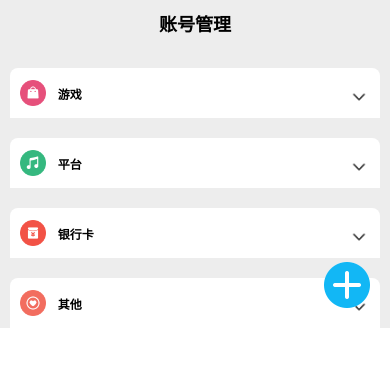
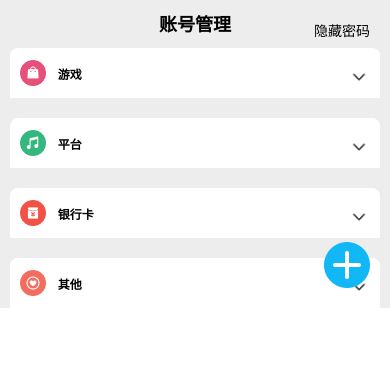
Before and after one commit to 983045775/accountManagement, a React Native app: screen / in a window 390 px wide. Shown: the top 366 px of the page. Built offline with nearby package versions, Linux system fonts and the light colour scheme.

Commit message:
增加隐藏密码功能

```diff
--- a/src/view/Home.tsx
+++ b/src/view/Home.tsx
@@ -25,6 +25,7 @@ import icon_platform from '../assets/icon_platform.png';
 import * as Animatable from 'react-native-animatable';
 
 function Home() {
+    const [showPwd, setShowPwd] = useState(true);
     const [showdata, setShowData] = useState([]);
 
     useEffect(() => {
@@ -50,6 +51,13 @@ function Home() {
             // @ts-ignore
             setShowData(resultData);
         });
+    };
+    const getPwdLengthString = (length: number) => {
+        let str = '';
+        for (let i = 0; i < length; i++) {
+            str = str + '*';
+        }
+        return str;
     };
 
     const AddAccountRef = useRef(null);
@@ -110,7 +118,7 @@ function Home() {
         return (
             <TouchableOpacity
                 activeOpacity={0.7}
-                onLongPress={()=>{
+                onLongPress={() => {
                     AddAccountRef.current.longDelete(item.id);
                 }}
                 onPress={() => {
@@ -121,7 +129,11 @@ function Home() {
                     <Text style={styles.title}>{item.name}</Text>
                     <View style={styles.itemView}>
                         <Text style={styles.txt}>{item.account}</Text>
-                        <Text style={styles.txt}>{item.pwd}</Text>
+                        <Text style={styles.txt}>
+                            {showPwd
+                                ? item.pwd
+                                : getPwdLengthString(item.pwd.length)}
+                        </Text>
                     </View>
                 </View>
             </TouchableOpacity>
@@ -140,7 +152,7 @@ function Home() {
                 borderTopLeftRadius: 8,
                 borderTopRightRadius: 8,
                 alignItems: 'center',
-                marginTop: 20,
+                marginTop: section.title === array[0] ? 0 : 20,
                 backgroundColor: 'white',
                 flexDirection: 'row',
                 height: 50,
@@ -232,6 +244,13 @@ function Home() {
     return (
         <View style={styles.root}>
             <Text style={styles.title}>{'账号管理'}</Text>
+            <TouchableOpacity
+                style={styles.pwdButton}
+                onPress={() => {
+                    setShowPwd(!showPwd);
+                }}>
+                <Text>{showPwd ? '隐藏密码' : '展示密码'}</Text>
+            </TouchableOpacity>
             <SectionList
                 style={styles.sectionListView}
                 keyExtractor={(item, index) => `item=${item}+index${index}`}
@@ -281,6 +300,14 @@ const styles = StyleSheet.create({
         marginTop: 12,
         width: '95%',
     },
+    pwdButton: {
+        alignItems: 'center',
+        justifyContent: 'center',
+        position: 'absolute',
+        top: 10,
+        right: 20,
+        height: 40,
+    },
 });
 
 export default Home;
```
